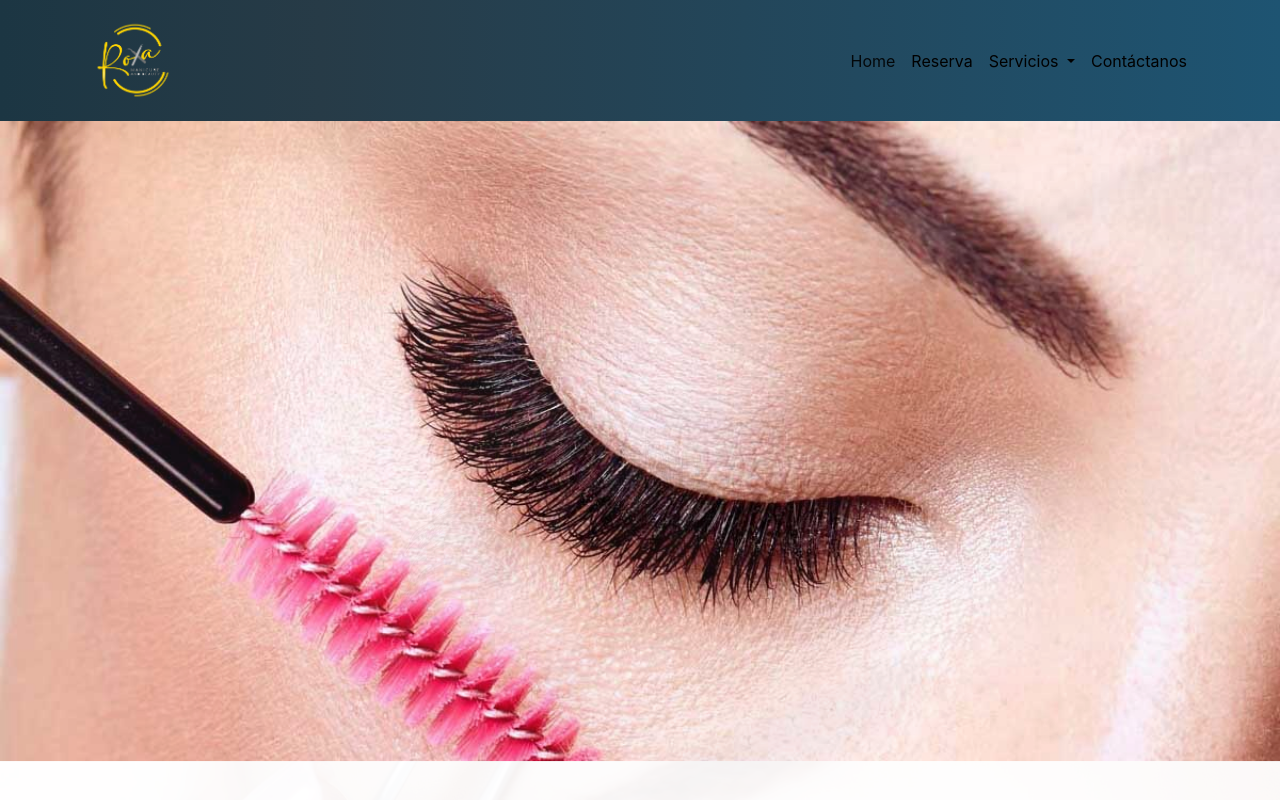
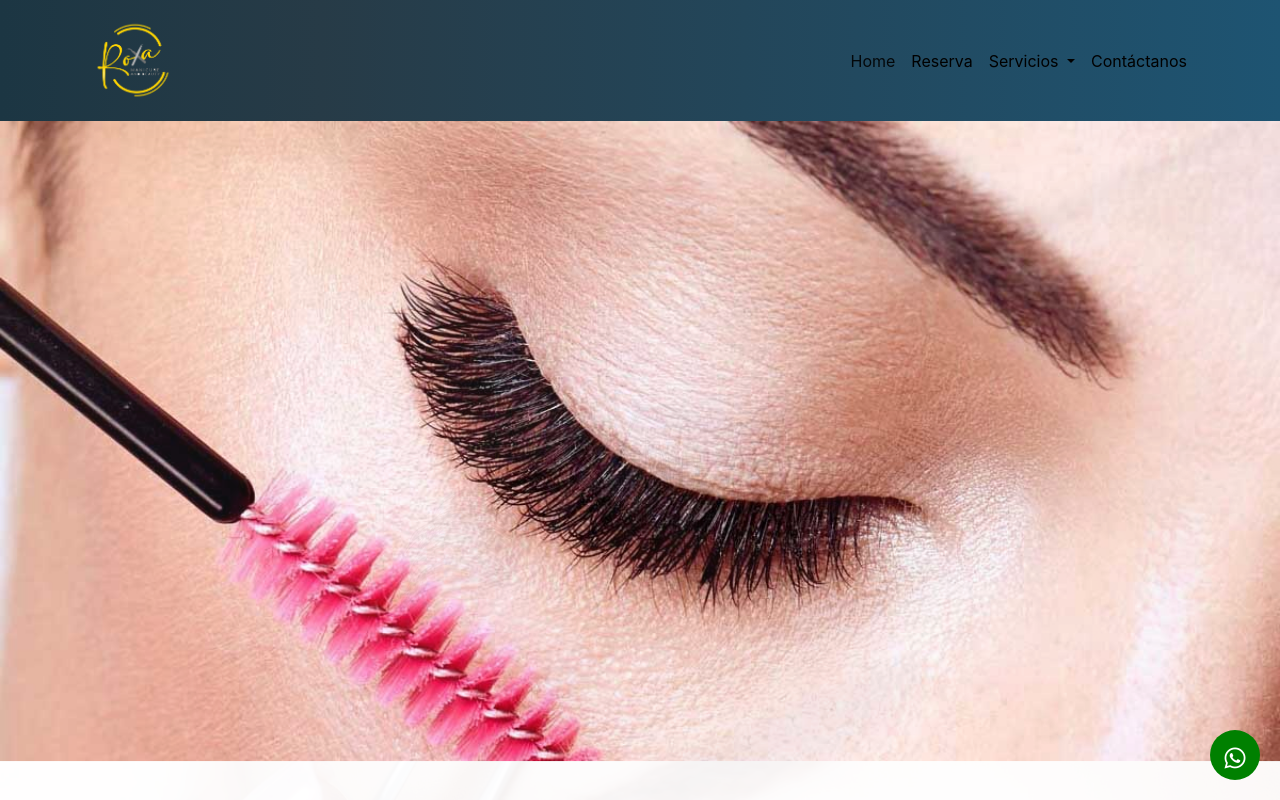
Before and after one commit to vrob13/vrob13, a plain HTML site: page index.html in a window 1280 px wide. Shown: the top 800 px of the page. Drawn offline with nearby package versions, Linux system fonts and the light colour scheme.

Commit message:
se agrego whatsapp

```diff
--- a/index.css
+++ b/index.css
@@ -1,3 +1,10 @@
+.whatsapp-Icon {
+    position: fixed;
+    bottom: 20px;
+    right: 20px;
+    z-index: 999;
+  }
+
 .navbar {
     box-shadow: 2px 2px 8px #000;
     /* opacity: .9; */
@@ -110,6 +117,27 @@
     margin-top: 0%;
     padding: 0;
 }
+.btn-whatsapp {
+    background-color: green;
+    color: white;
+    border-radius: 50%;
+    width: 50px;
+    height: 50px;
+    position: fixed;
+    bottom: 20px;
+    right: 20px;
+    text-align: center;
+    z-index: 100;
+  }
+
+  .btn-whatsapp i {
+    font-size: 24px;
+    margin-top: 9px;
+  }
+
+
+
+
 
 #footer {
     background: linear-gradient(90deg, #1c3643, #273b47 25%, #1e5472);
--- a/index.html
+++ b/index.html
@@ -14,9 +14,13 @@
     <script src="https://kit.fontawesome.com/cfb60ef084.js" crossorigin="anonymous"></script>
 
     <title>RoxaManicure</title>
+
+    <link rel="stylesheet" href="https://cdnjs.cloudflare.com/ajax/libs/font-awesome/5.14.0/css/all.min.css" integrity="sha512-1PKOgIY59xJ8Co8+NE6FZ+LOAZKjy+KY8iq0G4B3CyeY6wYHN3yt9PW0XpSriVlkMXe40PTKnXrLnZ9+fkDaog==" crossorigin="anonymous" />
+
   </head>
   <body>
      <!-- header -->
+
      <nav id="header" class="navbar navbar-expand-sm navbar-light bg-light" style=" background: linear-gradient(90deg, #1c3643, #273b47 25%, #1e5472);;">
        <div class="container">
         <a class="navbar-brand" href="/PaginaRox/">
@@ -25,6 +29,8 @@
         <button class="navbar-toggler" type="button" data-toggle="collapse" data-target="#navbarSupportedContent" aria-controls="navbarSupportedContent" aria-expanded="false" aria-label="Toggle navigation">
           <span class="navbar-toggler-icon"></span>
         </button>
+        <link rel="stylesheet" href="https://use.fontawesome.com/releases/v5.14.0/css/all.css" integrity="sha384-HzLeBuhoNPvSl5KYnjx0BT+WB0QEEqLprO+NBkkk5gbc67FTaL7XIGa2w1L0Xbgc" crossorigin="anonymous">
+
 
         <div class="collapse navbar-collapse" id="navbarSupportedContent">
           <ul class="navbar-nav ml-auto">
@@ -116,6 +122,20 @@
         <hr class="separator-line">
       </div>
      </section>
+
+     <!-- Botón de WhatsApp con Bootstrap -->
+     <a href="https://wa.me/+34613355618" class="btn btn-whatsapp" target="_blank">
+      <i class="fab fa-whatsapp"></i>
+    </a>
+     <!-- <a href="https://wa.me/+34613355618" class="btn btn-success" target="_blank">
+  <i class="fab fa-whatsapp"></i> Contactar por WhatsApp
+</a>
+
+<a href="https://api.whatsapp.com/send?phone=+34613355618&text=Hola%20quiero%20obtener%20más%20información" target="_blank" class="whatsapp-float btn btn-success">
+  <i class="fab fa-whatsapp"></i> WhatsApp
+</a> -->
+
+
 
      <!--Servicios-->
      <!-- <section id="servicios" class="mt-3"> -->
```
Also changed, not shown: images/whatsapp.png (added).
